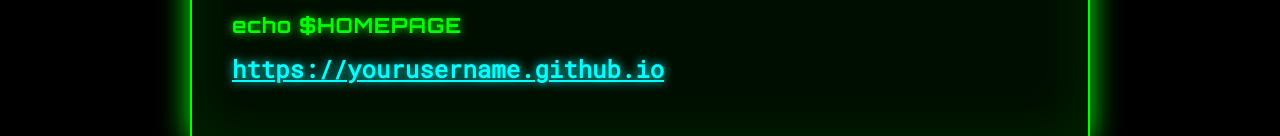
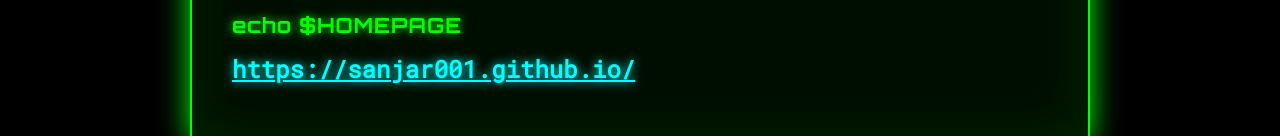
Before and after one commit to Seijun7777/sanjar001.github.io, a plain HTML site: page index.html in a window 1280 px wide. Shown: the part 1514-1650 px from the top of the page. Drawn offline with Linux system fonts and the light colour scheme.

Commit message:
html and css document

```diff
--- a/index.html
+++ b/index.html
@@ -78,13 +78,14 @@ Threat level: максимально безобидный.
 
 
         <footer>
-            <div class="cmd">echo $HOMEPAGE</div>
-            <div class="output">
-                <a href="https://yourusername.github.io" target="_blank">
-                    https://yourusername.github.io
-                </a>
-            </div>
-        </footer>
+    <div class="cmd">echo $HOMEPAGE</div>
+    <div class="output">
+        <a href="https://sanjar001.github.io/" target="_blank">
+            https://sanjar001.github.io/
+        </a>
+    </div>
+</footer>
+
     </main>
 
 </body>
```
